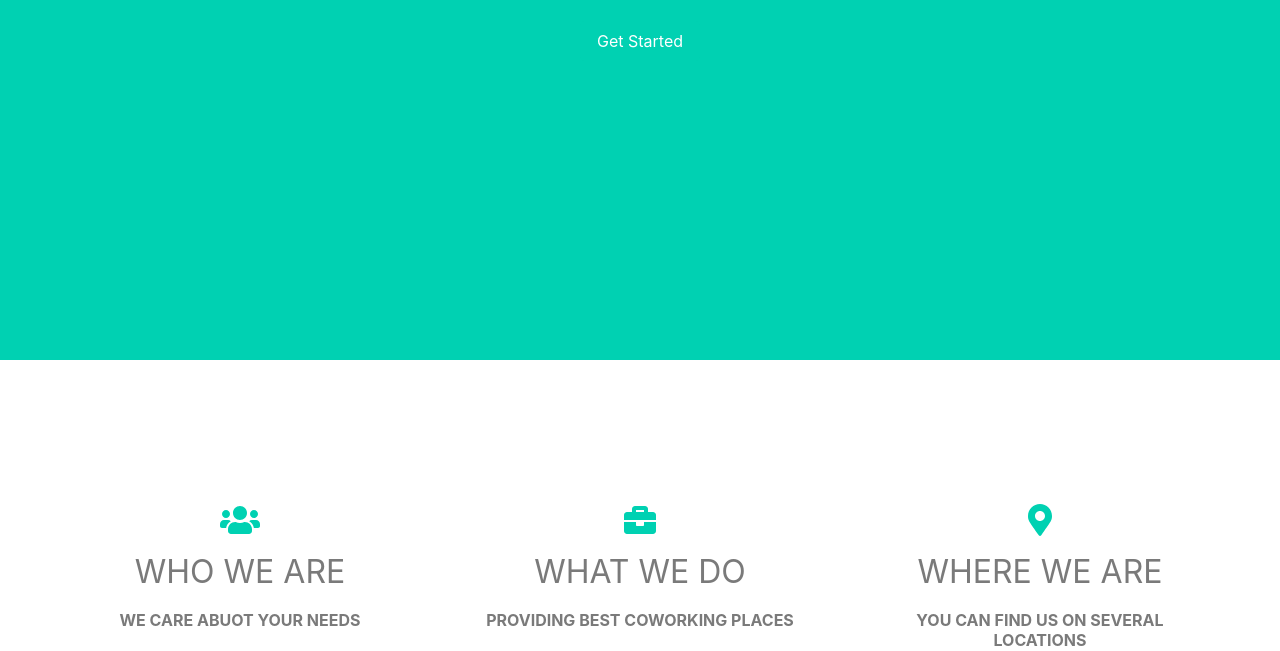
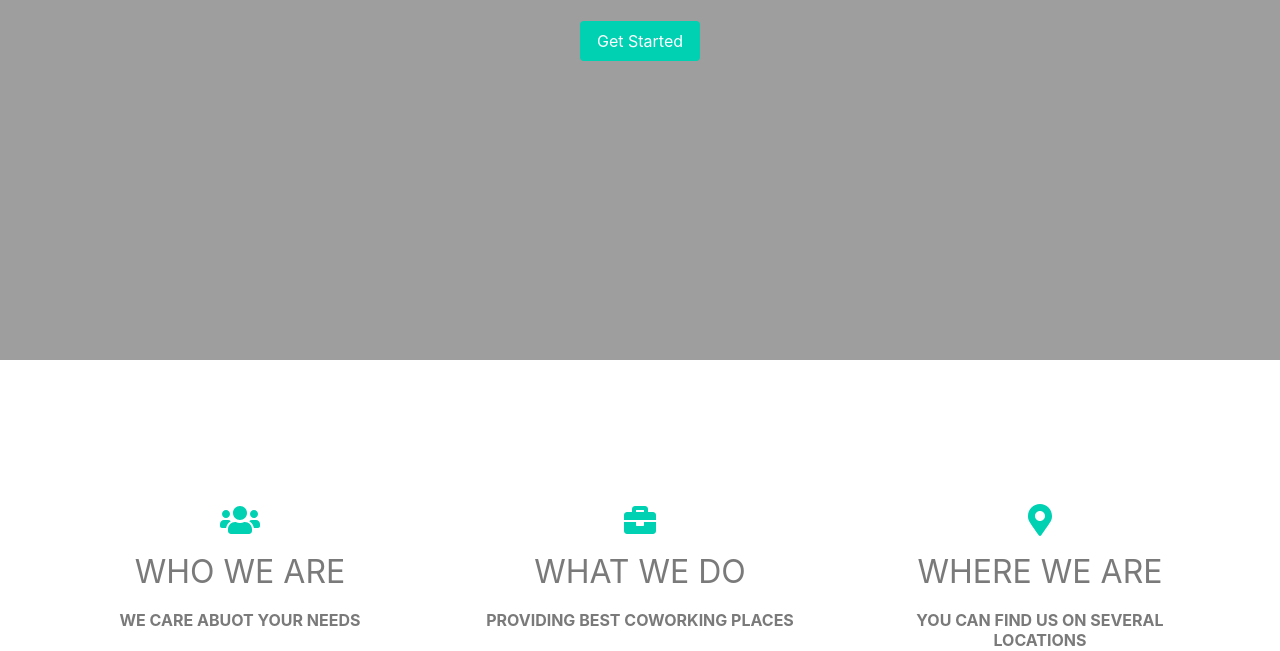
Before and after one commit to NemanjaP83/bulma, a plain HTML site: page index.html in a window 1280 px wide. Shown: the part 440-1091 px from the top of the page. Drawn offline with nearby package versions, Linux system fonts and the light colour scheme; the site is published under a folder, as on GitHub Pages, so addresses that start at the root find nothing.

Commit message:
second commit

```diff
--- a/style.css
+++ b/style.css
@@ -3,7 +3,7 @@ html {
 }
 
 .hero {
-    background: url('/img/hero-img.jpg');
+    background: url('img/hero-img.jpg');
     background-size: cover;
 }
 
```
